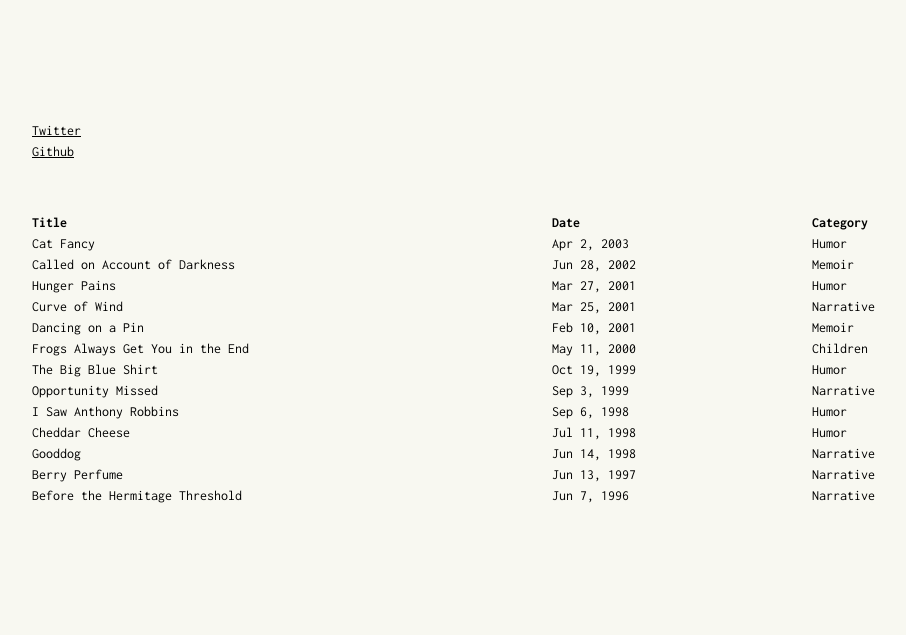
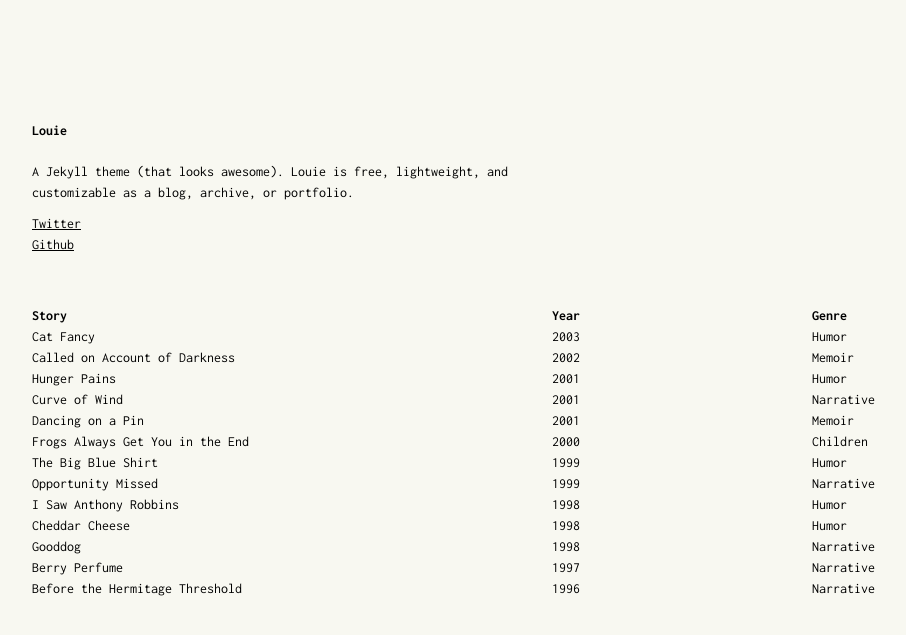
Before and after one commit to bxffour/bxffour.github.io, a Jekyll site: the page built from index.html, in a window 1280 px wide. Shown: the top 635 px of the page, without its empty margins (88-994 px from the left). Built offline with Jekyll 4.4.1, drawn with Linux system fonts in a browser that asks for light colours.

Commit message:
switched to louie

```diff
--- a/_config.yml
+++ b/_config.yml
@@ -29,6 +29,20 @@ url: "https://bxffour.github.io" # the base hostname & protocol for your site, e
 twitter_username: jekyllrb
 github_username:  jekyll
 
+# bio
+header: Louie
+desc: >
+  A Jekyll theme (that looks awesome). Louie is free, lightweight,
+  and customizable as a blog, archive, or portfolio.
+# posts
+date_format: "%Y"
+post_title: Story
+post_date: Year
+post_cat: Genre
+
+# post detail
+prev-next: true
+
 # Build settings
 # theme: louie
 plugins:
```
